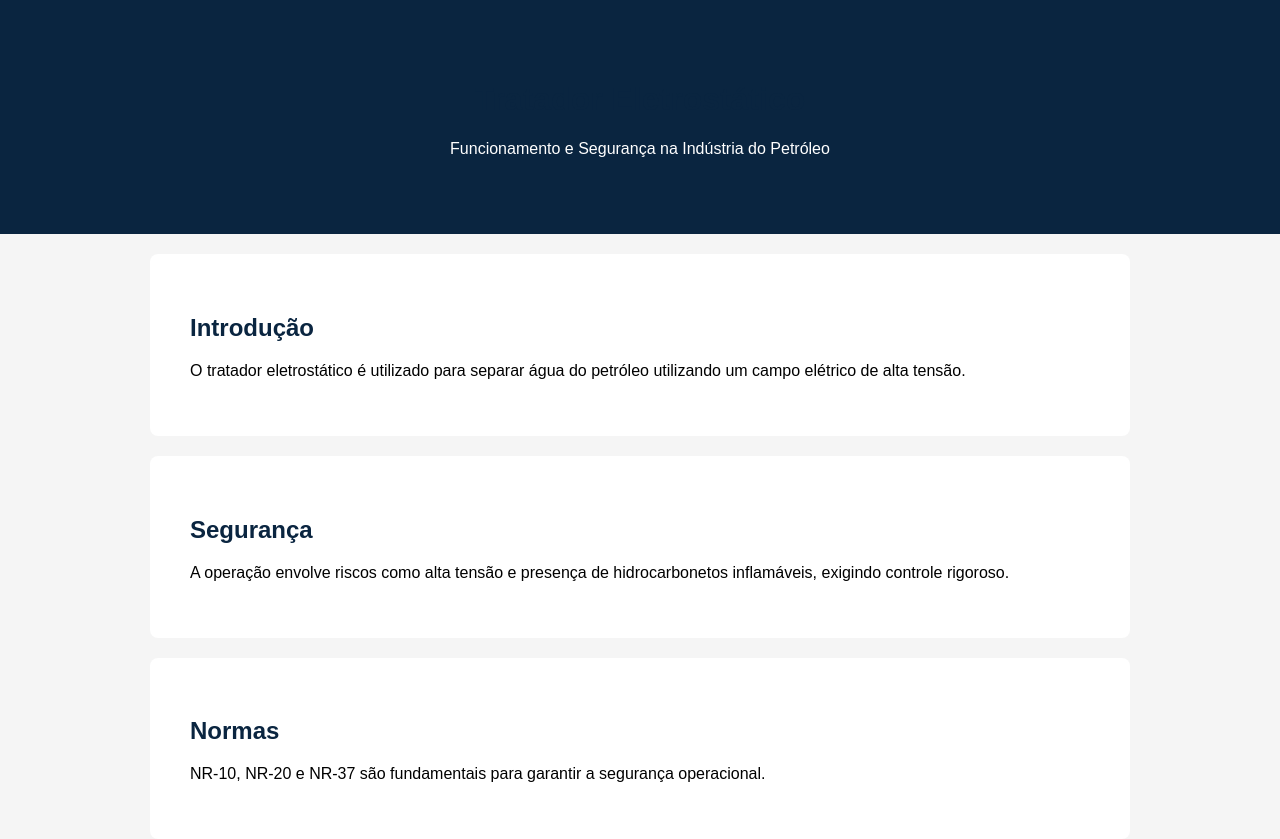
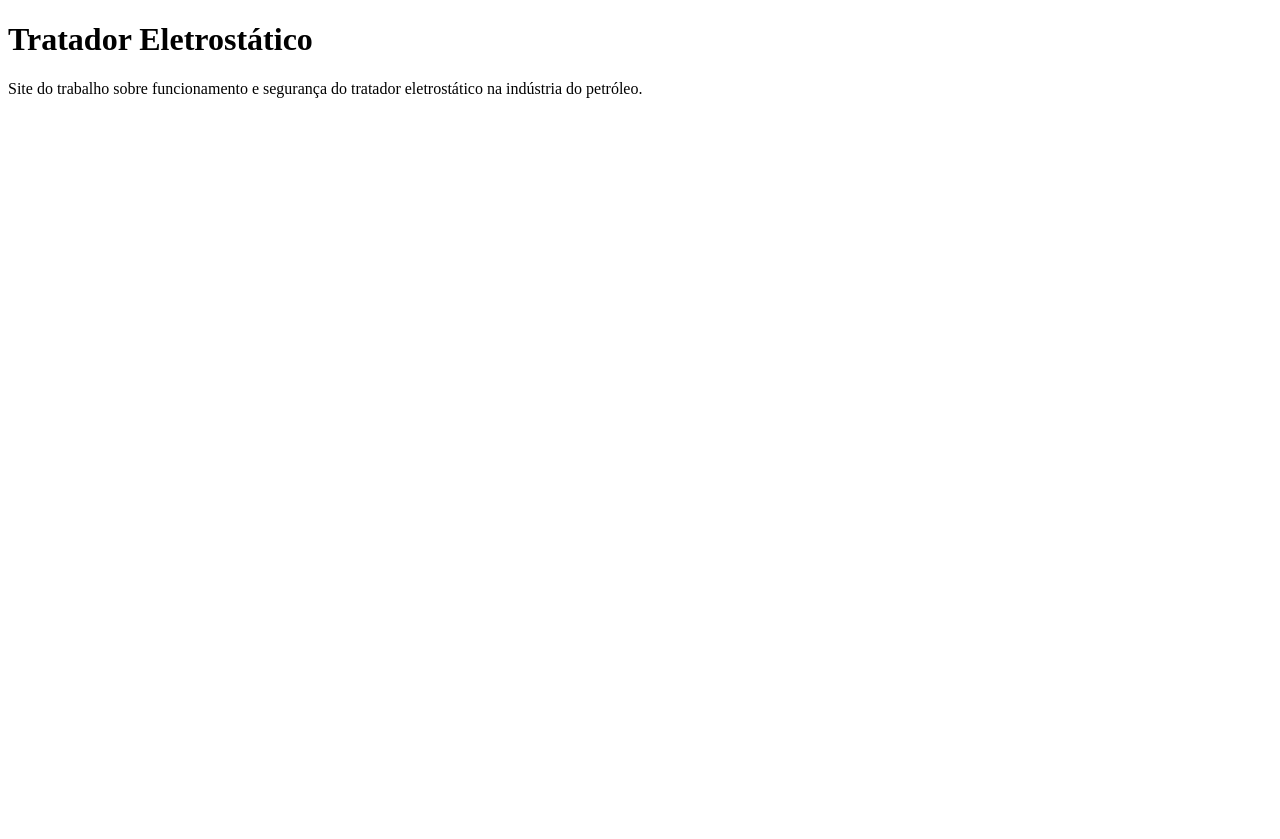
Before and after one commit to eleiltongomes2580-debug/eleilton.github.io, a plain HTML site: page index.html in a window 1280 px wide. After the commit the page ends 800 px from the top, so only its background shows below. Drawn offline with Linux system fonts and the light colour scheme.

Commit message:
Update index.html

```diff
--- a/index.html
+++ b/index.html
@@ -1,62 +1,14 @@
 <!DOCTYPE html>
 <html>
 <head>
+<title>Tratador Eletrostático</title>
 <meta charset="UTF-8">
-<title>Tratador Eletrostático</title>
-
-<style>
-
-body{
-font-family: Arial;
-margin:0;
-background:#f5f5f5;
-}
-
-header{
-background:#0a2540;
-color:white;
-text-align:center;
-padding:60px;
-}
-
-section{
-max-width:900px;
-margin:auto;
-background:white;
-padding:40px;
-margin-top:20px;
-border-radius:8px;
-}
-
-h1,h2{
-color:#0a2540;
-}
-
-</style>
-
 </head>
 
 <body>
 
-<header>
 <h1>Tratador Eletrostático</h1>
-<p>Funcionamento e Segurança na Indústria do Petróleo</p>
-</header>
-
-<section>
-<h2>Introdução</h2>
-<p>O tratador eletrostático é utilizado para separar água do petróleo utilizando um campo elétrico de alta tensão.</p>
-</section>
-
-<section>
-<h2>Segurança</h2>
-<p>A operação envolve riscos como alta tensão e presença de hidrocarbonetos inflamáveis, exigindo controle rigoroso.</p>
-</section>
-
-<section>
-<h2>Normas</h2>
-<p>NR-10, NR-20 e NR-37 são fundamentais para garantir a segurança operacional.</p>
-</section>
+<p>Site do trabalho sobre funcionamento e segurança do tratador eletrostático na indústria do petróleo.</p>
 
 </body>
 </html>
```
